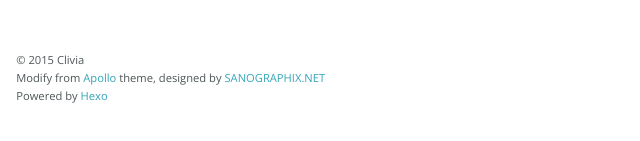
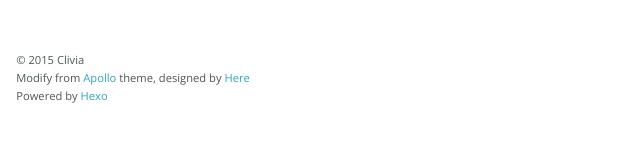
Before and after one commit to Yooz/Yooz.github.io, a plain HTML site: page 2014/12/31/about-this-page/index.html in a window 1280 px wide. Shown: the part 473-614 px from the top of the page, 389-1029 px from the left. Drawn offline with nearby package versions, Linux system fonts and the light colour scheme.

Commit message:
Site updated: 2015-01-05 11:25:36

```diff
--- a/2014/12/31/about-this-page/index.html
+++ b/2014/12/31/about-this-page/index.html
@@ -120,10 +120,11 @@
 	</h1>
 	<span class="copyright">
 		&copy; 2015 Clivia<br>
-		Modify from <a href="http://sanographix.github.io/tumblr/apollo/" target="_blank">Apollo</a> theme, designed by <a href="http://www.sanographix.net/" target="_blank">SANOGRAPHIX.NET</a><br>
+		Modify from <a href="http://sanographix.github.io/tumblr/apollo/" target="_blank">Apollo</a> theme, designed by <a href="http://www.sanographix.net/" target="_blank">Here</a><br>
 		Powered by <a href="http://hexo.io/" target="_blank">Hexo</a>
 	</span>
 </footer>
+
 
 
 <script src="//ajax.googleapis.com/ajax/libs/jquery/2.0.3/jquery.min.js"></script>
```
Also changed, not shown: 2014/12/31/hello-world/index.html (+2 -1 lines), archives/2014/12/index.html (+2 -1 lines), archives/2014/index.html (+2 -1 lines), archives/index.html (+2 -1 lines), index.html (+2 -1 lines).
